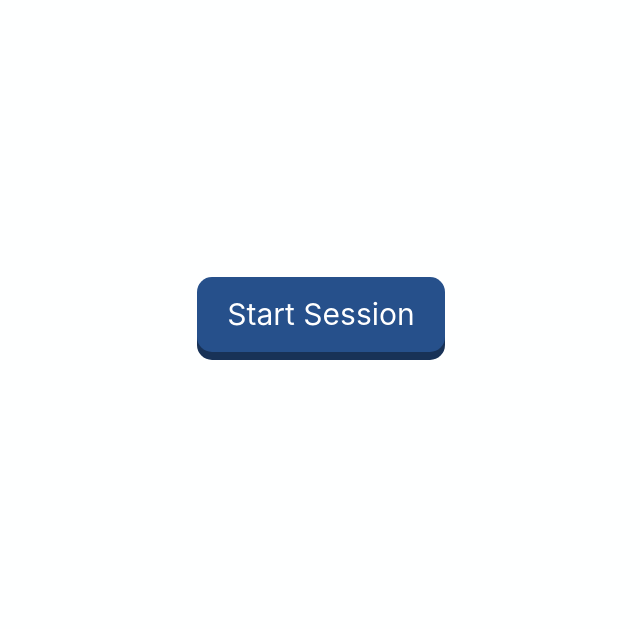
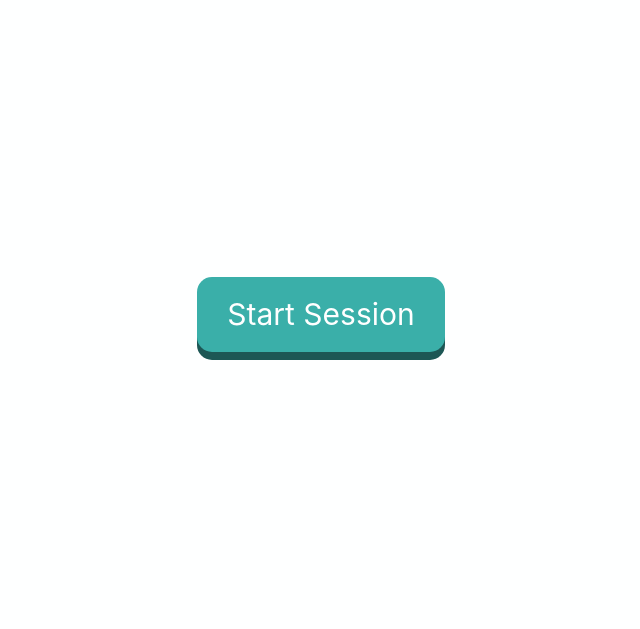
Before and after one commit to dtorzala90/TBS_App, a Django app: page / in a window 1280 px wide. Shown: the part 177-806 px from the top of the page, without its empty margins (389-1029 px from the left). Run offline with Django 3.2, Linux system fonts and the light colour scheme; some libraries are stand-ins or nearby versions.

Commit message:
Adjusted start button and navigation bar

```diff
--- a/decision/static/decision/main.css
+++ b/decision/static/decision/main.css
@@ -177,25 +177,25 @@ ul {
 }
 
 .btn.btn-primary {
-    background-color: #26508b;
-    box-shadow: 0 8px 0 0 #183257;
-    border: #183257;
+    background-color: #3aafa9;
+    box-shadow: 0 8px 0 0 #1D5755;
+    border: #1D5755;
     margin-top: 25%;
     margin-bottom: 25%;
 }
 
 .btn.btn-primary:hover {
-    background-color: #21467a;
+    background-color: #2B837F;
 }
 
 .btn.btn-primary:visited {
-    border-color: #1d3c68 !important;
+    border-color: #246D6A !important;
     margin-top: 25%;
     margin-bottom: 25%;
 }
 
 .btn.btn-primary:active:focus {
-    background-color: #1d3c68 !important;
+    background-color: #246D6A !important;
     box-shadow: none !important;
     margin-top: 26%;
     margin-bottom: 26%;
```
